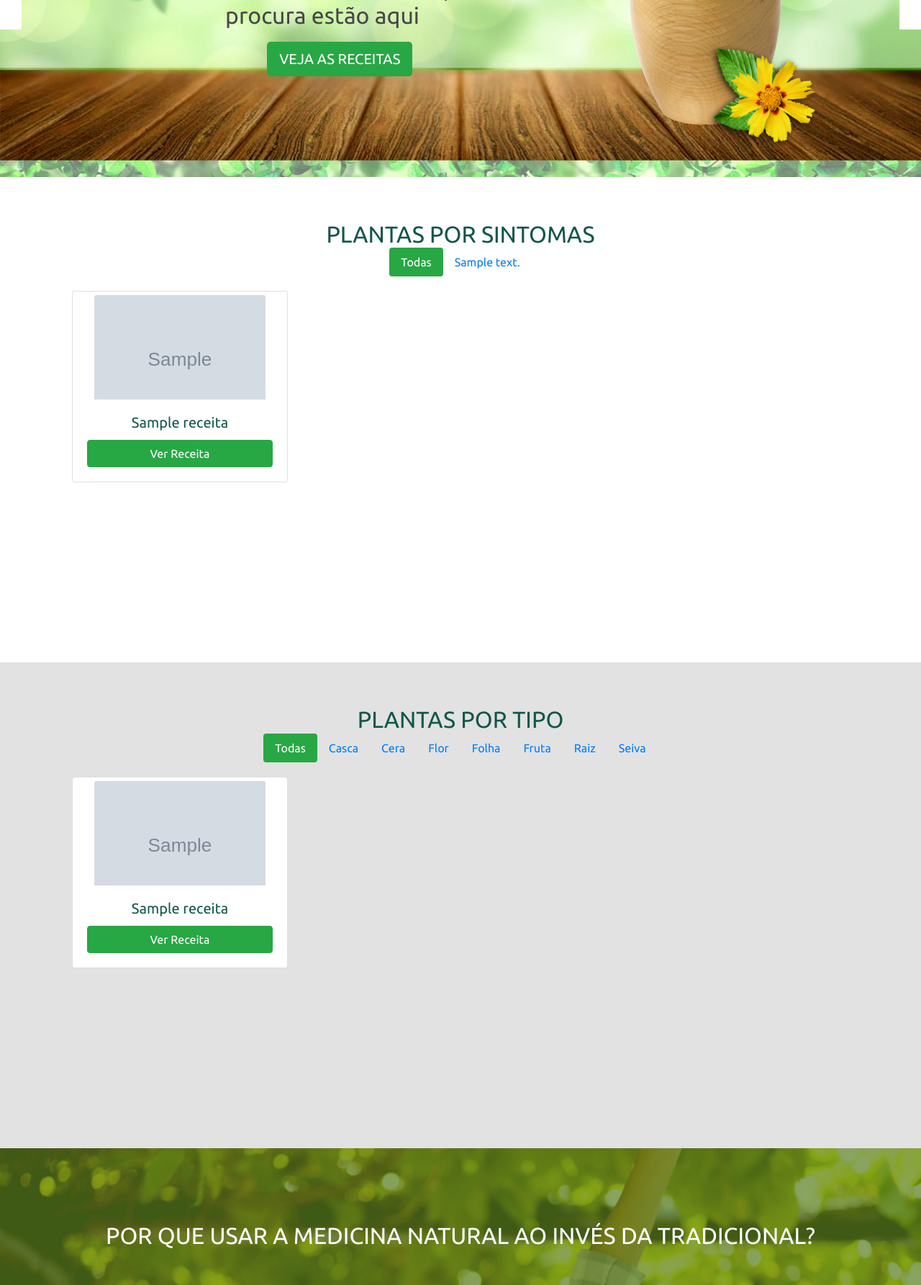
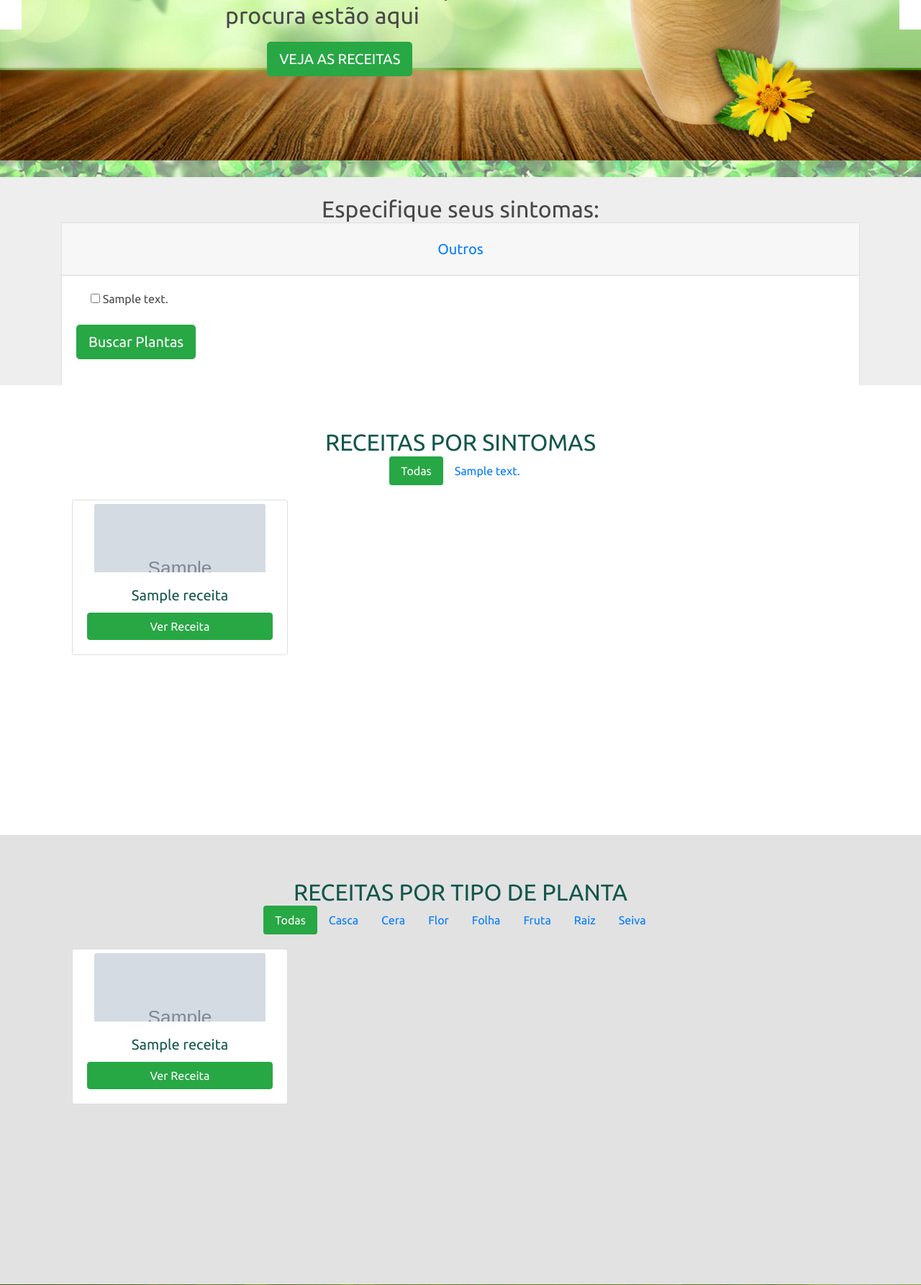
Before and after one commit to chql/plantas, a Django app: page / in a window 1280 px wide. Shown: the part 307-2092 px from the top of the page at 72% size. Run offline with Django 3.2, Linux system fonts and the light colour scheme; data comes from the database, SQL or seed files in the repository; both versions use the stored data as it was after the commit; tables that the repository leaves empty hold one stand-in row (values such as "Sample post"); grey boxes marked "Sample" are stand-in pictures; some libraries are stand-ins or nearby versions.

Commit message:
Implementa filtro por categorias de sintomas

```diff
--- a/plyntas/models.py
+++ b/plyntas/models.py
@@ -34,12 +34,26 @@ class Planta(models.Model):
         return self.nome
 
 
+class Categoria(models.Model):
+    """
+    Categoria de enfermidade.
+    """
+    descricao = models.CharField(max_length=64)
+
+    def __str__(self):
+        return self.descricao
+
+
 class Sintoma(models.Model):
     """
     Um sintoma para qual uma receita oferece tratamento.
     """
     descricao = models.CharField(max_length=32)
     chave = models.CharField(max_length=32)
+    categoria = models.ForeignKey(Categoria,
+                                  on_delete=models.SET_DEFAULT,
+                                  default=1,
+                                  related_name='sintomas')
 
     def __str__(self):
         return self.descricao
@@ -61,4 +75,5 @@ class Receita(models.Model):
 
 admin.site.register(Planta)
 admin.site.register(Receita)
+admin.site.register(Categoria)
 admin.site.register(Sintoma)
--- a/plyntas/views.py
+++ b/plyntas/views.py
@@ -11,7 +11,7 @@ from django.views.decorators.http import require_http_methods
 from django.views.decorators.csrf import csrf_exempt
 
 from .forms import PlantaForm, ReceitaForm
-from .models import Planta, Receita, Sintoma
+from .models import Planta, Receita, Sintoma, Categoria
 
 
 def index_view(request):
@@ -21,6 +21,7 @@ def index_view(request):
     :return:
     """
     return render(request, 'index.html', {
+        'categorias': Categoria.objects.prefetch_related('sintomas').all(),
         'sintomas': Sintoma.objects.all()[:5]
     })
 
--- a/templates/index.html
+++ b/templates/index.html
@@ -3,6 +3,7 @@
 {% block javascript %}
     <script src="/static/libs/jquery/dist/jquery.min.js"></script>
     <script type="text/javascript" src="/static/javascript/efeito.js"></script>
+    <script type="text/javascript" src="/static/libs/bootstrap/dist/js/bootstrap.min.js"></script>
 {% endblock %}
 
 {% block content %}
@@ -26,11 +27,43 @@
         </ul>
     </div>
 
-    <header>
-    </header>
+    <div class="container" style="margin-top: 25px">
+        <h2>Especifique seus sintomas:</h2>
+        <div class="accordion" id="categorias">
+        {% for categoria in categorias %}
+            {% if categoria.sintomas.all|length > 0 %}
+            <div class="card">
+                <div class="card-header" id="heading_{{ categoria.id }}">
+                    <h3 class="mb-0">
+                        <button class="btn btn-lg btn-link" type="button" data-toggle="collapse" data-target="#collapse_{{ categoria.id }}">{{ categoria.descricao }}</button>
+                    </h3>
+                </div>
+                <div class="collapse" data-parent="#categorias" id="collapse_{{ categoria.id }}" aria-labelledby="headingTwo">
+                    <div class="card-body">
+                        <form action="{% url 'sintomas-filter' %}" method="post">
+                            <div class="form-group">
+                                {% for sintoma in categoria.sintomas.all %}
+                                    <div class="form-group form-check">
+                                        <input type="checkbox" value="{{ sintoma.id }}" name="sintomas" class="form-check-label" id="sintoma{{ sintoma.id }}">
+                                        <label for="sintoma{{ sintoma.id }}">{{ sintoma.descricao }}</label>
+                                    </div>
+                                {% endfor %}
+                            </div>
+                            <div class="form-group">
+                                <input type="submit" class="btn btn-lg btn-success" value="Buscar Plantas">
+                            </div>
+                            {% csrf_token %}
+                        </form>
+                    </div>
+                </div>
+            </div>
+            {% endif %}
+        {% endfor %}
+        </div>
+    </div>
 
     <section class="plantas-sintomas">
-        <h2>PLANTAS POR SINTOMAS</h2>
+        <h2>RECEITAS POR SINTOMAS</h2>
         <div class="container">
             <div>
                 <ul class="nav nav-pills justify-content-center" id="sintomas-nav">
@@ -50,7 +83,7 @@
     </section>
 
     <section class="plantas-tipo">
-        <h2>PLANTAS POR TIPO</h2>
+        <h2>RECEITAS POR TIPO DE PLANTA</h2>
         <div class="container">
             <div>
                 <ul class="nav nav-pills justify-content-center" id="categorias-nav">
@@ -92,10 +125,11 @@
 
         <p>Desde o início dos tempos que o Homem recolhe da Natureza aquilo que precisa para viver, seja a nível de alimentos, de vestuário, etc. Hoje em dia, estamos a voltar a dar valor à capacidade que as plantas têm de nos curar e resolver problemas de saúde. A grande vantagem da Medicina Natural é que não tem efeitos secundários mesmo que o tratamento efetuado tenha de ser longo.</p>
 
-        <div class="links"><a href="#" class="botao2">LEIA MAIS SOBRE ESTE ASSUNTO</a></div>
+        <div class="links"><a href="{% url 'termos' %}" class="botao2">LEIA MAIS SOBRE ESTE ASSUNTO</a></div>
     </section>
 
     <script>
+    $('.collapse').collapse();
     $(function(){
         function makeNavigation($links, $cards) {
             $links.click(function(e){
--- a/templates/receitas/card.html
+++ b/templates/receitas/card.html
@@ -1,7 +1,7 @@
 <div class="card-deck">
 {% for receita in receitas %}
     <div class="card" style="max-width: 300px;">
-        <div style="height: 150px; overflow: hidden;">
+        <div style="height: 100px; overflow: hidden;">
             <img src="/{{ receita.plantas_base.all.0.imagem }}" alt="" class="card-img-top" style="width: 80%;">
         </div>
         <div class="card-body">
```
Also changed, not shown: plyntas/fixtures/categorias.json (added, +44 -0 lines), plyntas/migrations/0002_auto_20180626_1612.py (added), plyntas/migrations/0003_auto_20180626_1701.py (added).
